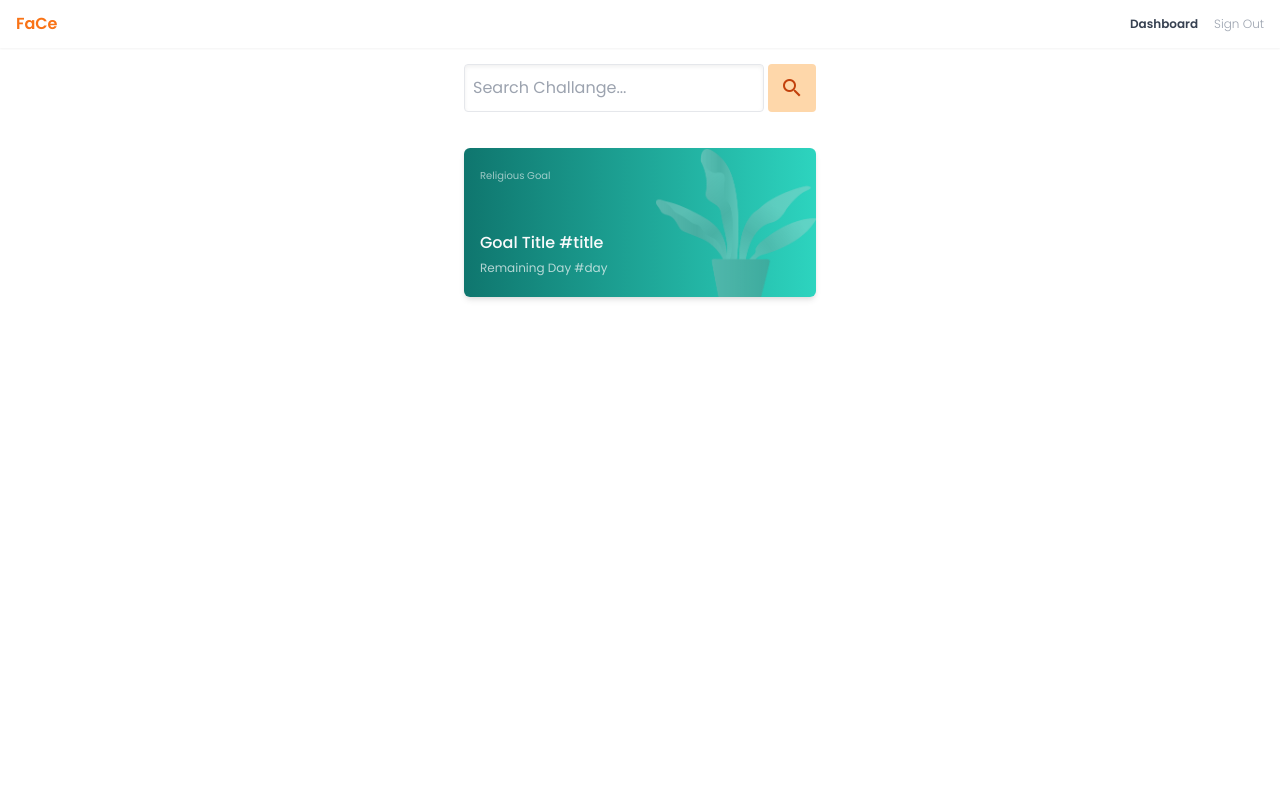
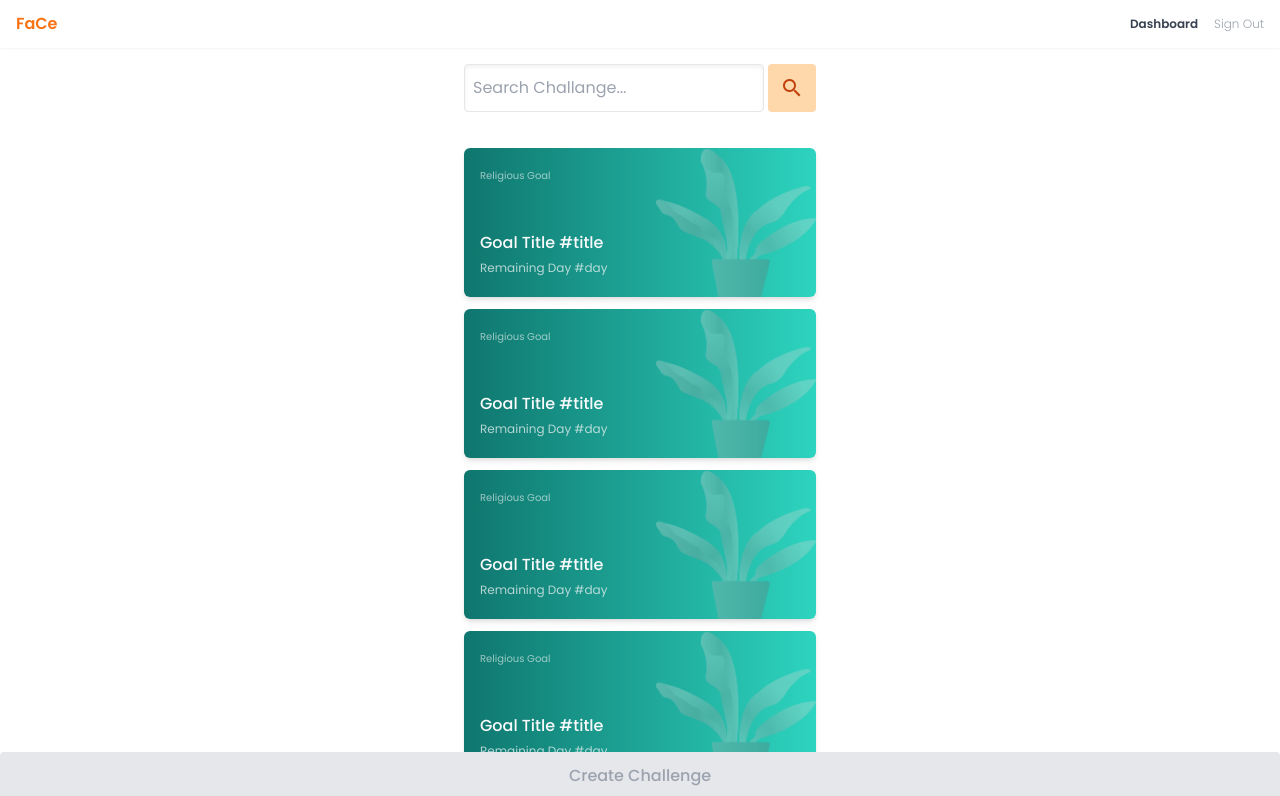
Before and after one commit to zulhamsy/face-app, a Vue app: page / in a window 1280 px wide. Shown: the top 796 px of the page. Built offline with nearby package versions, Linux system fonts and the light colour scheme.

Commit message:
dashboard done

```diff
--- a/src/components/TheNavbar.vue
+++ b/src/components/TheNavbar.vue
@@ -1,5 +1,5 @@
 <template>
-  <nav class="px-4">
+  <nav class="px-4 z-50">
     <!-- Logo -->
     <h1 class="logo">
       FaCe
--- a/src/views/Dashboard.vue
+++ b/src/views/Dashboard.vue
@@ -16,7 +16,20 @@
       </base-button>
     </form>
     <!-- Card -->
-    <card-goal goal-type="religious" />
+    <div class="space-y-3 pb-16">
+      <card-goal goal-type="religious" />
+      <card-goal goal-type="religious" />
+      <card-goal goal-type="religious" />
+      <card-goal goal-type="religious" />
+      <card-goal goal-type="religious" />
+    </div>
+    <!-- Create Button -->
+    <base-button
+      color="gray"
+      class="fixed bottom-0 left-0 w-full"
+    >
+      Create Challenge
+    </base-button>
   </div>
 </template>
 
```
